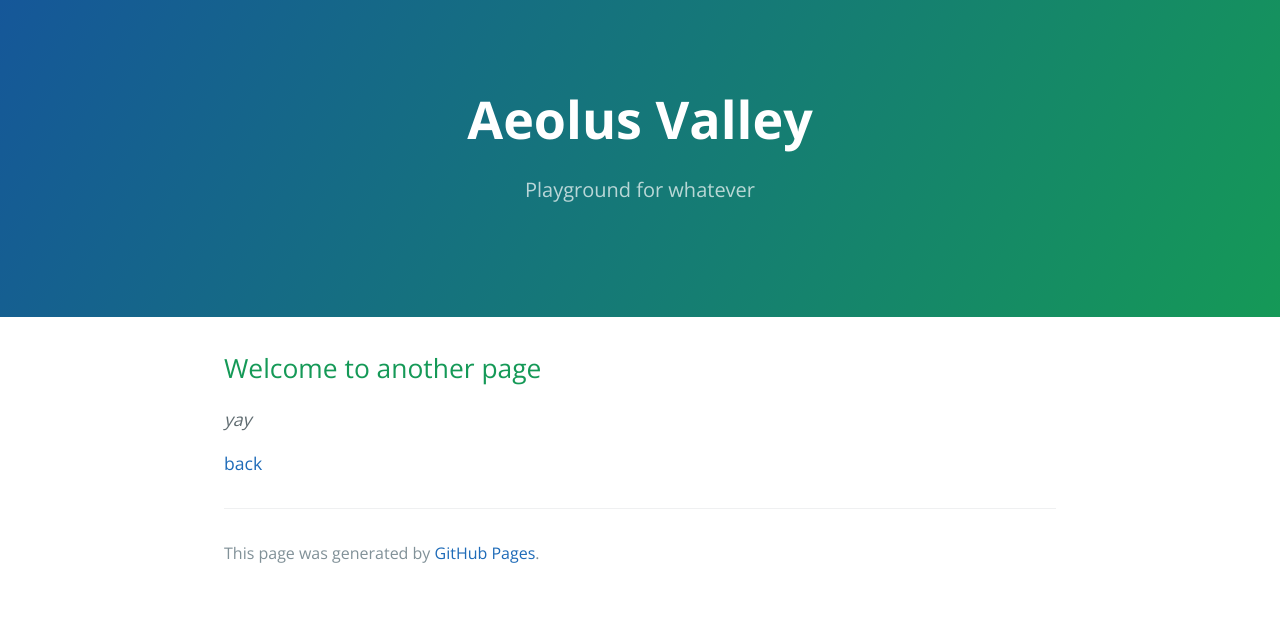
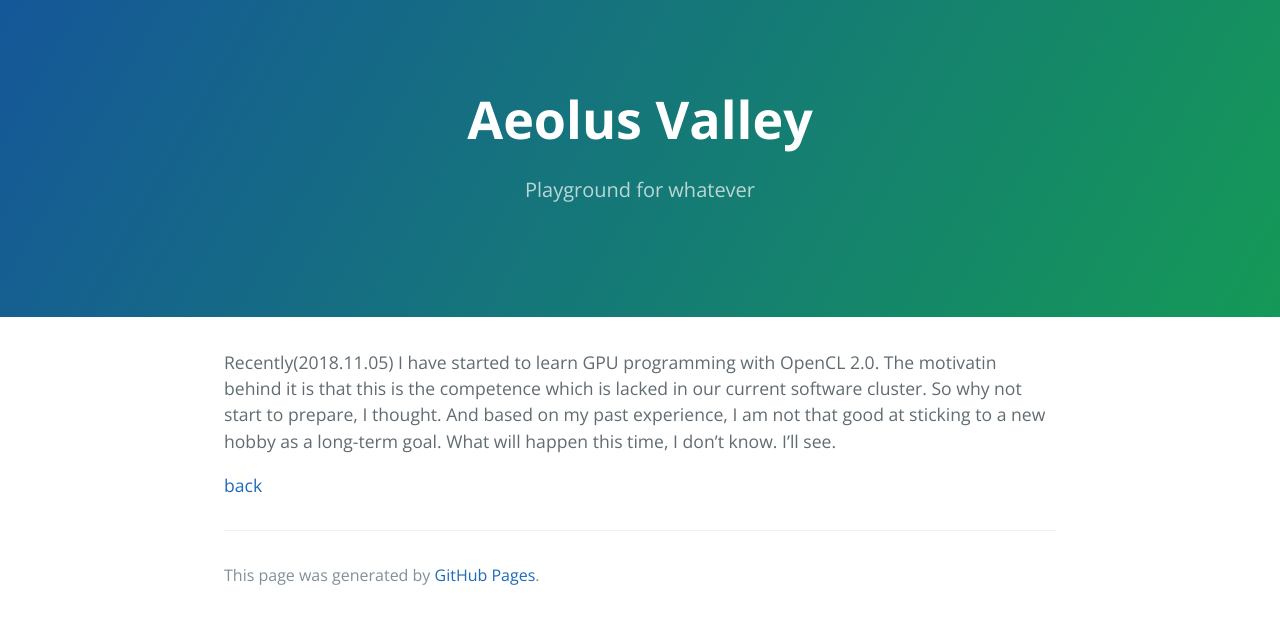
Before and after one commit to AeolusZhao/aeoluszhao.github.io, a Jekyll site: the page built from another-page.md, in a window 1280 px wide. Shown: the top 624 px of the page. Built offline with Jekyll 4.4.1, drawn with Linux system fonts in a browser that asks for light colours; our own code applies the rules of GitHub Pages for plain Markdown files.

Commit message:
Update another-page.md

```diff
--- a/another-page.md
+++ b/another-page.md
@@ -2,8 +2,6 @@
 layout: default
 ---
 
-## Welcome to another page
-
-_yay_
+Recently(2018.11.05) I have started to learn GPU programming with OpenCL 2.0. The motivatin behind it is that this is the competence which is lacked in our current software cluster. So why not start to prepare, I thought. And based on my past experience, I am not that good at sticking to a new hobby as a long-term goal. What will happen this time, I don’t know. I’ll see.
 
 [back](./)
```
